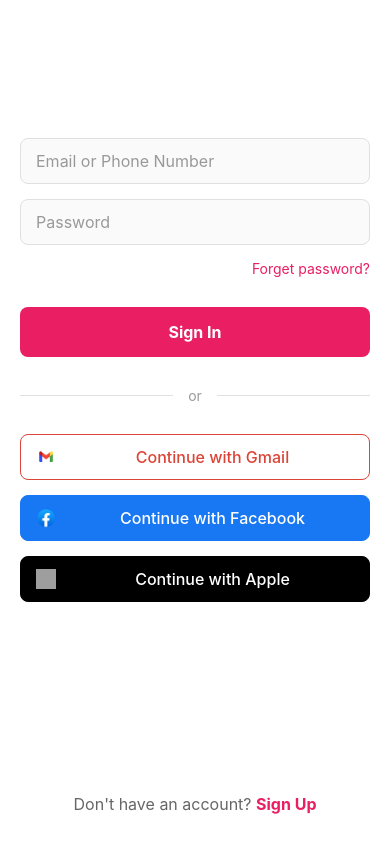
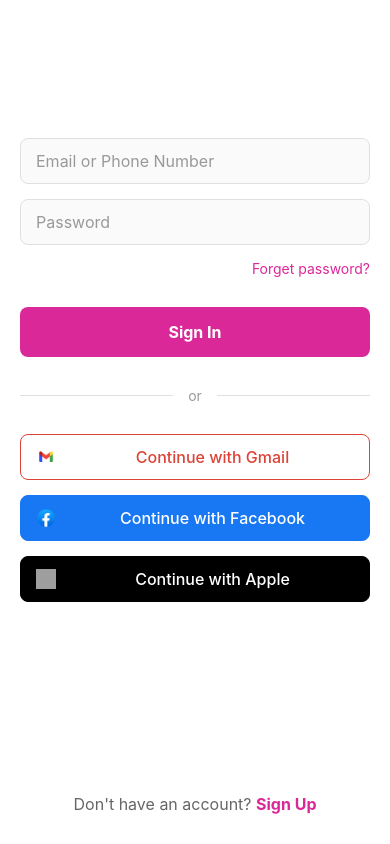
Before and after one commit to lucky-panchal/RideShare, a React Native app: screen /SignIn in a window 390 px wide. Built offline with nearby package versions, Linux system fonts and the light colour scheme; grey boxes are pictures that could not be loaded.

Commit message:
feat: Update navigation and color consistency

```diff
--- a/components/SecondScreen/CompleteProfile.jsx
+++ b/components/SecondScreen/CompleteProfile.jsx
@@ -200,7 +200,7 @@ const styles = StyleSheet.create({
   },
   saveButton: {
     flex: 1,
-    backgroundColor: '#e91e63',
+    backgroundColor: '#DB2899',
     borderRadius: 8,
     paddingVertical: 15,
     marginLeft: 10,
--- a/components/SecondScreen/SendVerification.jsx
+++ b/components/SecondScreen/SendVerification.jsx
@@ -70,7 +70,7 @@ const styles = StyleSheet.create({
     backgroundColor: '#fafafa',
   },
   sendButton: {
-    backgroundColor: '#e91e63',
+    backgroundColor: '#DB2899',
     borderRadius: 8,
     paddingVertical: 15,
     alignItems: 'center',
--- a/components/SecondScreen/SignIn.jsx
+++ b/components/SecondScreen/SignIn.jsx
@@ -132,11 +132,11 @@ const styles = StyleSheet.create({
     marginBottom: 30,
   },
   forgotPasswordText: {
-    color: '#e91e63',
+    color: '#DB2899',
     fontSize: 14,
   },
   signInButton: {
-    backgroundColor: '#e91e63',
+    backgroundColor: '#DB2899',
     borderRadius: 8,
     paddingVertical: 15,
     alignItems: 'center',
@@ -212,7 +212,7 @@ const styles = StyleSheet.create({
     fontSize: 16,
   },
   signUpLink: {
-    color: '#e91e63',
+    color: '#DB2899',
     fontSize: 16,
     fontWeight: 'bold',
   },
--- a/components/SecondScreen/WelcomePage.jsx
+++ b/components/SecondScreen/WelcomePage.jsx
@@ -28,7 +28,7 @@ export default function Welcome({ navigation }) {
           <Text style={styles.createAccountText}>Create an account</Text>
         </TouchableOpacity>
 
-        <TouchableOpacity style={styles.loginButton}>
+        <TouchableOpacity style={styles.loginButton} onPress={() => navigation.navigate('SignIn')}>
           <Text style={styles.loginText}>Log In</Text>
         </TouchableOpacity>
       </View>
```
